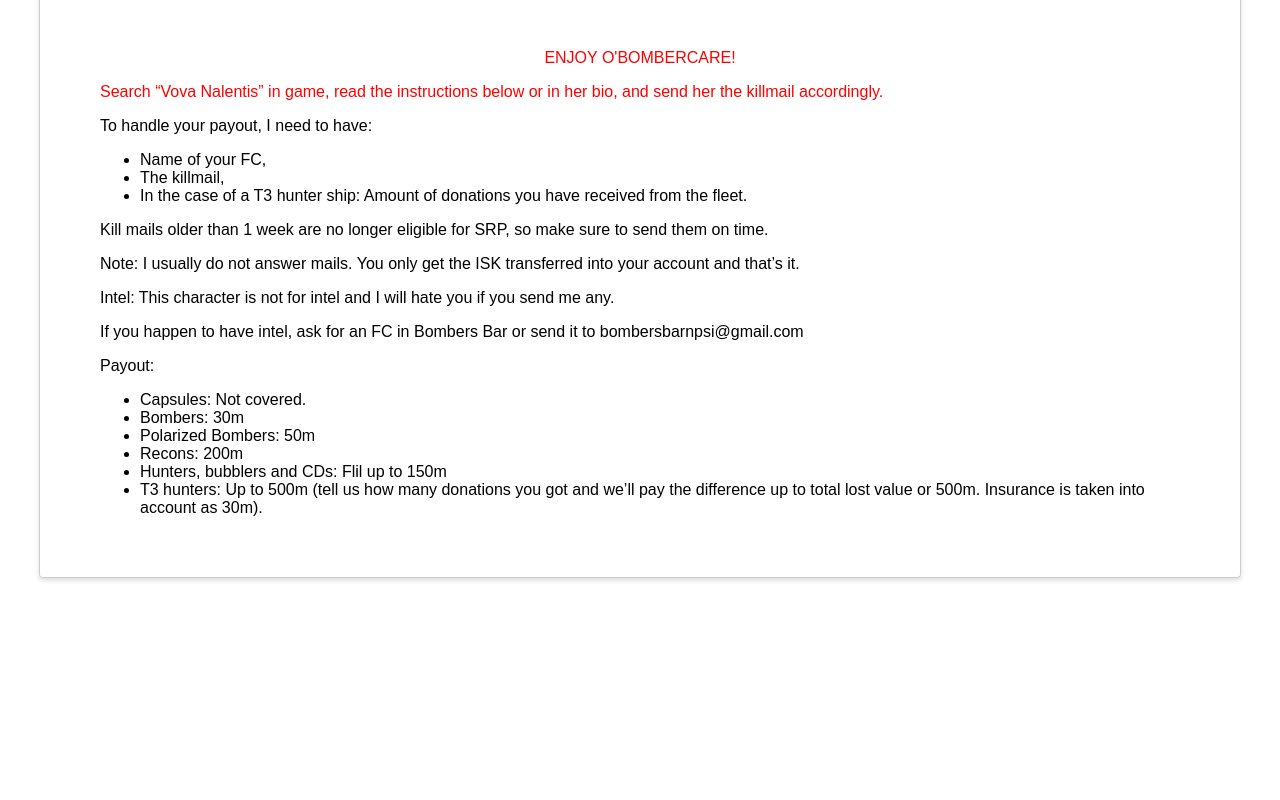
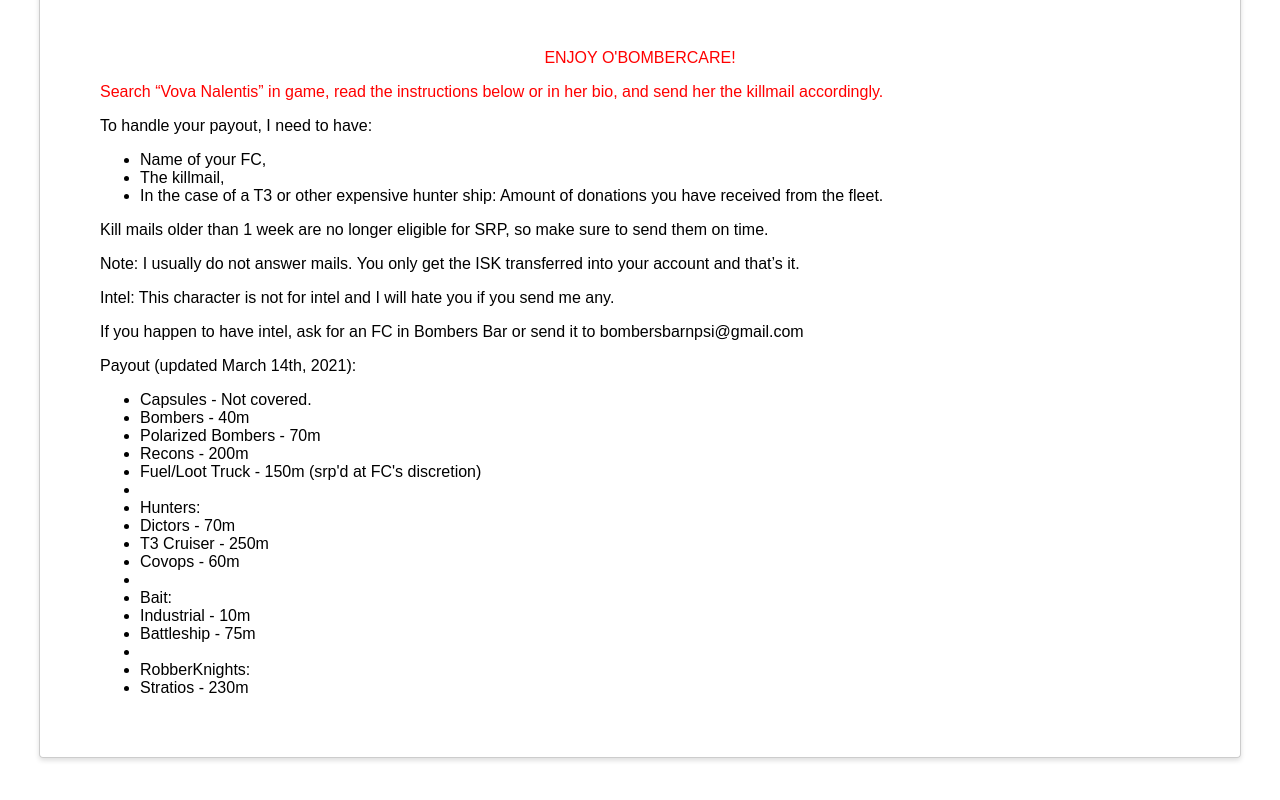
Before and after one commit to BombersBar/website, a React (Create React App) app: page /obombercare in a window 1280 px wide. Shown: the part 460-1260 px from the top of the page. Before the commit the page ends 1086 px from the top, so only its background shows below. Built offline with nearby package versions, Linux system fonts and the light colour scheme.

Commit message:
Updated obombercare compensation amounts to reflect current SRP levels published in Vova Nalentis' bio as of this time.

```diff
--- a/src/Views/Obombercare.js
+++ b/src/Views/Obombercare.js
@@ -13,7 +13,7 @@ function ObombercareView() {
         <ul>
           <li>Name of your FC,</li>
           <li>The killmail,</li>
-          <li>In the case of a T3 hunter ship: Amount of donations you have received from the fleet.</li>
+          <li>In the case of a T3 or other expensive hunter ship: Amount of donations you have received from the fleet.</li>
         </ul>
 
         <p>Kill mails older than 1 week are no longer eligible for SRP, so make sure to send them on time.</p>
@@ -21,14 +21,25 @@ function ObombercareView() {
         <p>Intel: This character is not for intel and I will hate you if you send me any.</p>
         <p>If you happen to have intel, ask for an FC in Bombers Bar or send it to bombersbarnpsi@gmail.com</p>
 
-        <p>Payout:</p>
+        <p>Payout (updated March 14th, 2021):</p>
         <ul>
-          <li>Capsules: Not covered.</li>
-          <li>Bombers: 30m</li>
-          <li>Polarized Bombers: 50m</li>
-          <li>Recons: 200m</li>
-          <li>Hunters, bubblers and CDs: Flil up to 150m</li>
-          <li>T3 hunters: Up to 500m (tell us how many donations you got and we’ll pay the difference up to total lost value or 500m. Insurance is taken into account as 30m).</li>
+          <li>Capsules - Not covered.</li>
+          <li>Bombers - 40m</li>
+          <li>Polarized Bombers - 70m</li>
+          <li>Recons - 200m</li>
+          <li>Fuel/Loot Truck - 150m (srp'd at FC's discretion)</li>
+          <li></li>
+          <li>Hunters:</li>
+          <li>Dictors - 70m</li>
+          <li>T3 Cruiser - 250m</li>
+          <li>Covops - 60m</li>
+          <li></li>
+          <li>Bait:</li>
+          <li>Industrial - 10m</li>
+          <li>Battleship - 75m</li>
+          <li></li>
+          <li>RobberKnights:</li>
+          <li>Stratios - 230m</li>
         </ul>
       </div>
     </div>
```
